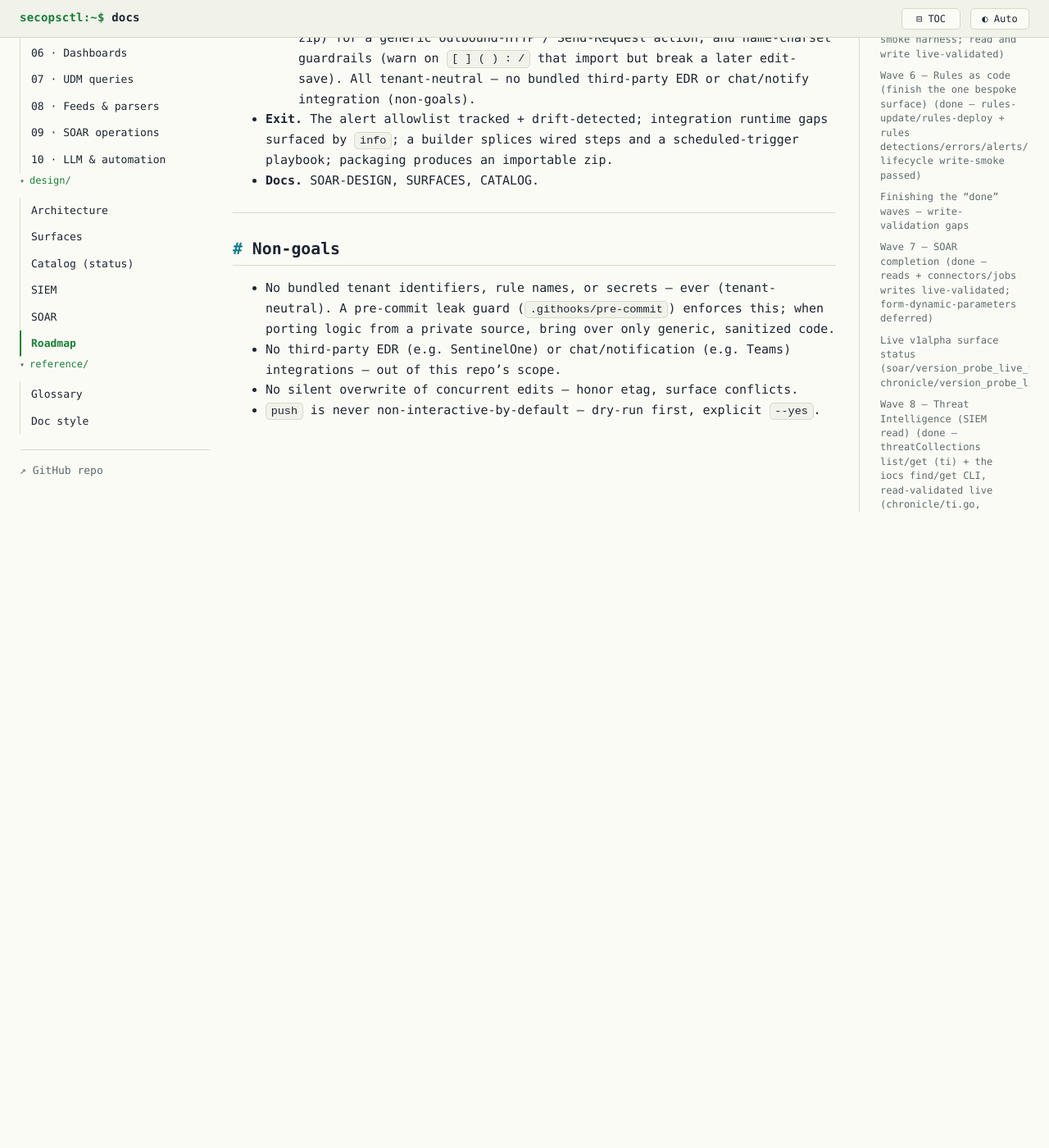
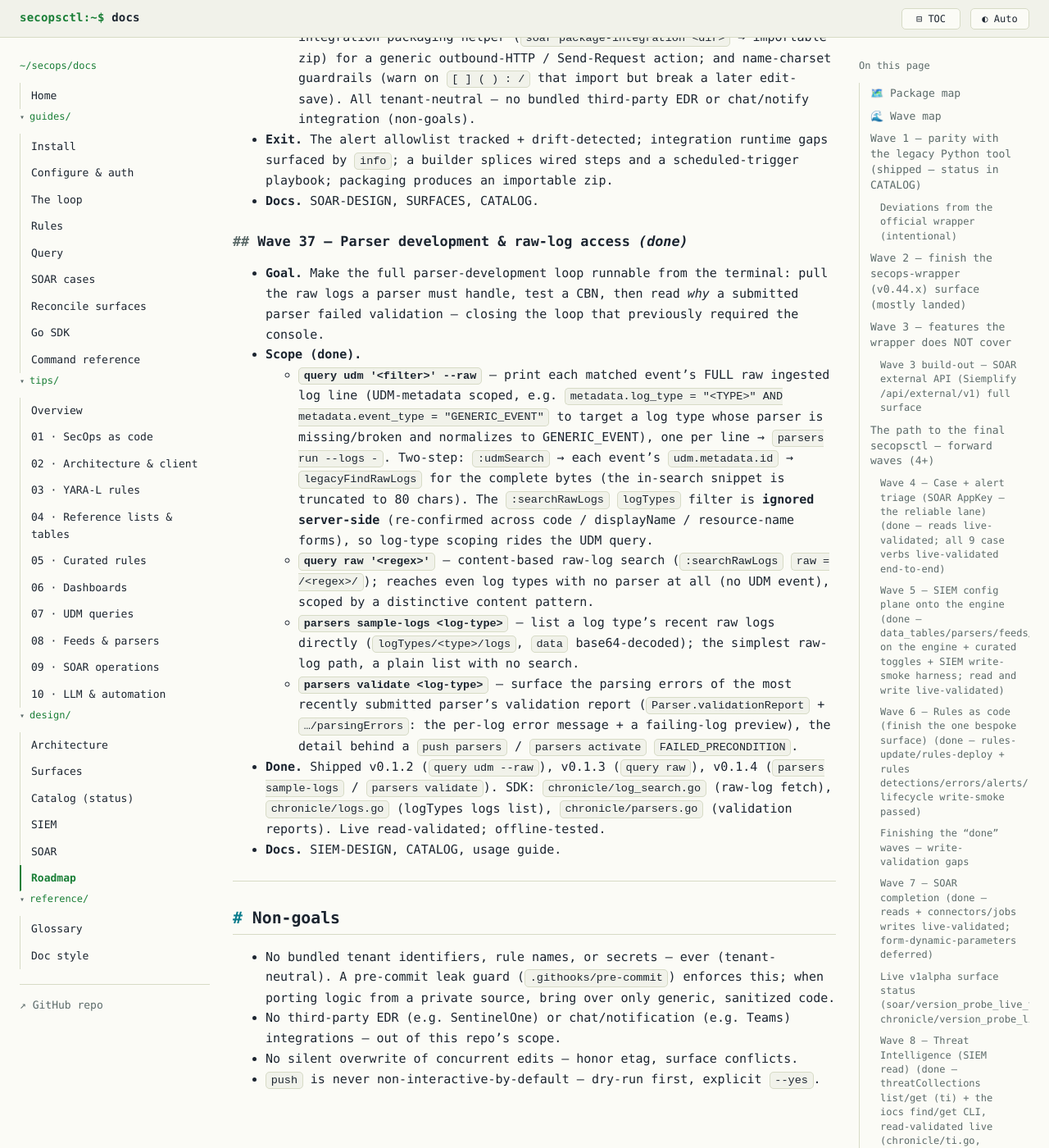
Before and after one commit to dannyota/secops, a Jekyll site: the page built from docs/design/roadmap.md, in a window 1280 px wide and 1400 px high, scrolled down 26009 px. Shown: the whole window at 82% size. Built offline with Jekyll 4.4.1, drawn with Linux system fonts in a browser that asks for light colours; our own code applies the rules of GitHub Pages for plain Markdown files; before the commit the page ends 26639 px from its top, so only the background shows below that; some of the changed text lies outside the part shown.

Commit message:
docs(roadmap): record Wave 37 — parser development & raw-log access
Document the terminal parser-dev loop as a wave: `query udm --raw`,
`query raw`, `parsers sample-logs`, and `parsers validate`. Captures the
two-host raw-log retrieval path (UDM `metadata.id` → `legacyFindRawLogs`)
and the server-side-ignored `searchRawLogs` `logTypes` filter, so the
behaviour is documented rather than rediscovered.

```diff
--- a/docs/design/roadmap.md
+++ b/docs/design/roadmap.md
@@ -629,12 +629,13 @@
 
 ---
 
-## Waves 25–36 — operability, UX & coverage completion
+## Waves 25–37 — operability, UX & coverage completion
 
 A backlog surfaced by dogfooding the tool against its own help and docs, plus the
 config-as-code parity gaps the SOAR-first operating model still needs. Sequenced by
 value + dependency; git-style exit codes (`0`/`1`/`2`) are the shared contract.
-Waves 25–34 are shipped; 35–36 are the remaining forward plan.
+Waves 25–34 + 37 are shipped; 35–36 remain on the forward plan (Wave 37 — parser
+development & raw-log access — landed ahead of them as operational work).
 
 ### Wave 25 — CLI safety & foundations  *(done — offline, no live writes)*
 
@@ -892,6 +893,37 @@
   packaging produces an importable zip.
 - **Docs.** SOAR-DESIGN, SURFACES, CATALOG.
 
+### Wave 37 — Parser development & raw-log access *(done)*
+
+- **Goal.** Make the full parser-development loop runnable from the terminal: pull the
+  raw logs a parser must handle, test a CBN, then read *why* a submitted parser failed
+  validation — closing the loop that previously required the console.
+- **Scope (done).**
+  - **`query udm '<filter>' --raw`** — print each matched event's FULL raw ingested log
+    line (UDM-metadata scoped, e.g. `metadata.log_type = "<TYPE>" AND
+    metadata.event_type = "GENERIC_EVENT"` to target a log type whose parser is
+    missing/broken and normalizes to GENERIC_EVENT), one per line → `parsers run
+    --logs -`. Two-step: `:udmSearch` → each event's `udm.metadata.id` →
+    `legacyFindRawLogs` for the complete bytes (the in-search snippet is truncated to
+    80 chars). The `:searchRawLogs` `logTypes` filter is **ignored server-side**
+    (re-confirmed across code / displayName / resource-name forms), so log-type scoping
+    rides the UDM query.
+  - **`query raw '<regex>'`** — content-based raw-log search (`:searchRawLogs`
+    `raw = /<regex>/`); reaches even log types with no parser at all (no UDM event),
+    scoped by a distinctive content pattern.
+  - **`parsers sample-logs <log-type>`** — list a log type's recent raw logs directly
+    (`logTypes/<type>/logs`, `data` base64-decoded); the simplest raw-log path, a plain
+    list with no search.
+  - **`parsers validate <log-type>`** — surface the parsing errors of the most recently
+    submitted parser's validation report (`Parser.validationReport` + `…/parsingErrors`:
+    the per-log error message + a failing-log preview), the detail behind a
+    `push parsers` / `parsers activate` `FAILED_PRECONDITION`.
+- **Done.** Shipped v0.1.2 (`query udm --raw`), v0.1.3 (`query raw`), v0.1.4
+  (`parsers sample-logs` / `parsers validate`). SDK: `chronicle/log_search.go` (raw-log
+  fetch), `chronicle/logs.go` (logTypes logs list), `chronicle/parsers.go` (validation
+  reports). Live read-validated; offline-tested.
+- **Docs.** SIEM-DESIGN, CATALOG, usage guide.
+
 ---
 
 ## Non-goals
```
